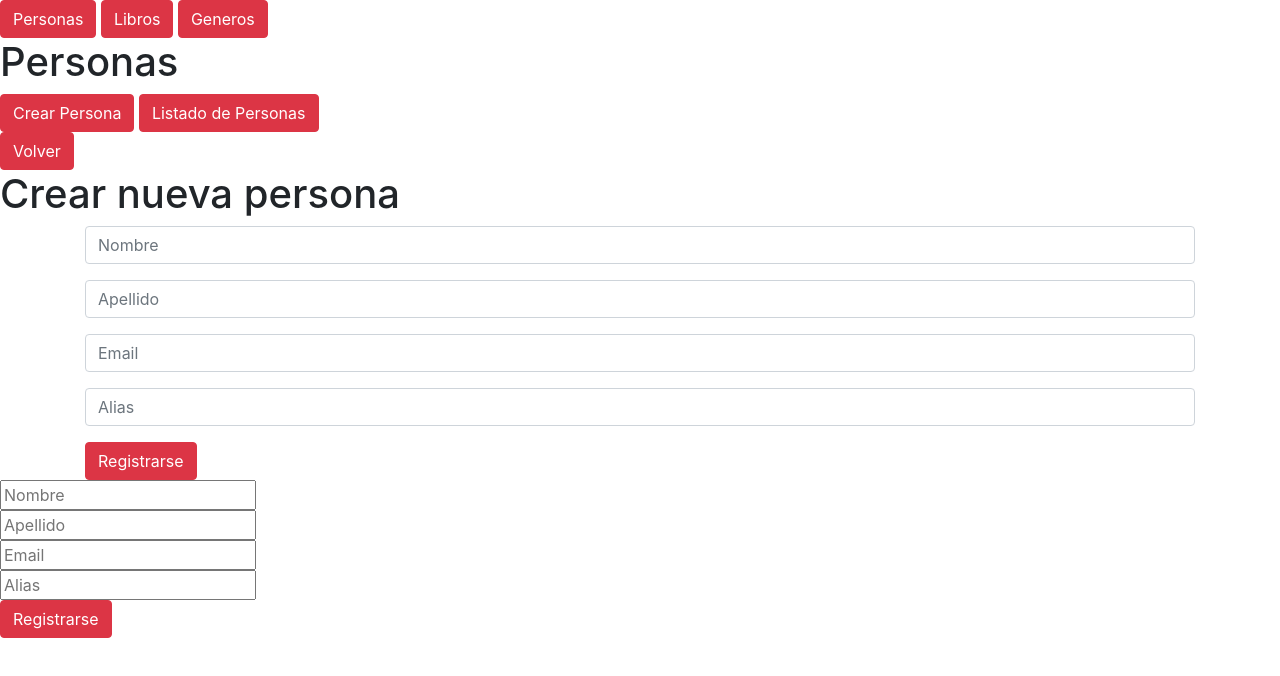
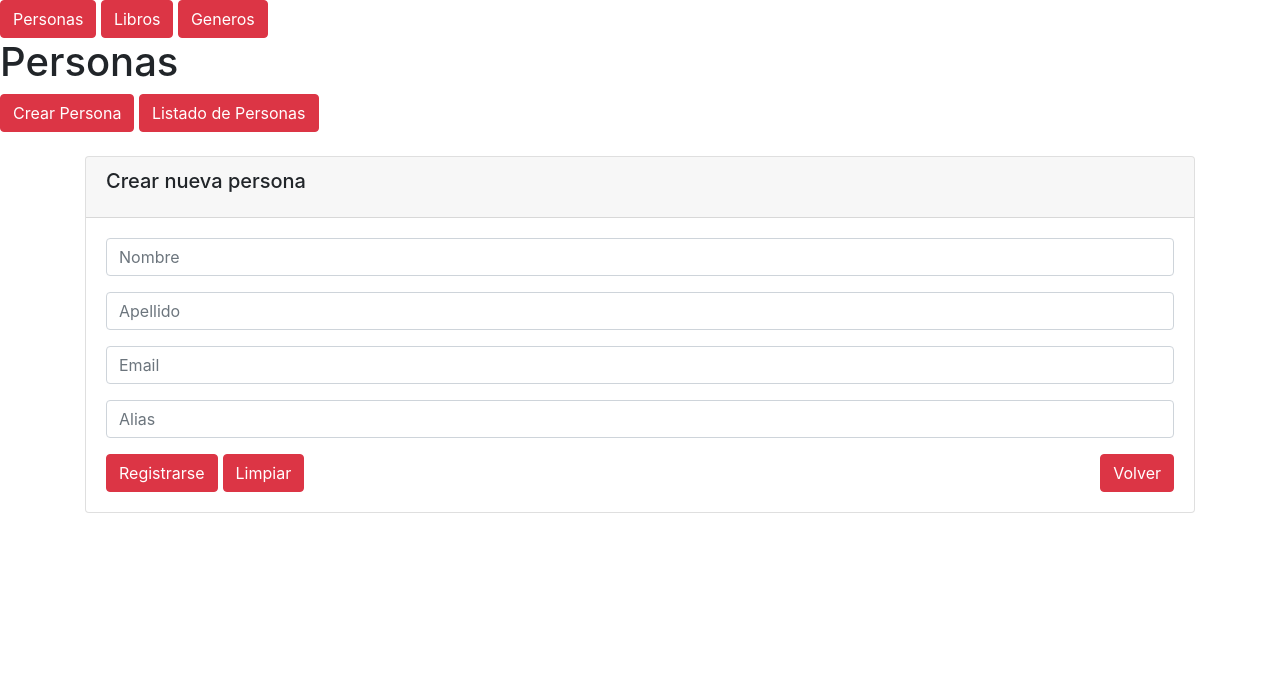
Before and after one commit to julian119988/donde-estan-mis-libros-front-end, a React (Create React App) app: page /personas/creacion in a window 1280 px wide. Shown: the top 676 px of the page. Built offline with nearby package versions, Linux system fonts and the light colour scheme.

Commit message:
Un poco de bootstrap en creacion persona

```diff
--- a/src/Components/Persona/CreacionPersona/CreacionPersona.js
+++ b/src/Components/Persona/CreacionPersona/CreacionPersona.js
@@ -6,9 +6,10 @@ import Container from "react-bootstrap/Container";
 import Row from "react-bootstrap/Row";
 import Col from "react-bootstrap/Col";
 import Form from "react-bootstrap/Form";
+import Card from "react-bootstrap/Card";
 
 function CreacionPersona() {
-  const [nuevoUsuario, setNuevoUsuario] = useState();
+  const [nuevoUsuario, setNuevoUsuario] = useState("");
   const history = useHistory();
 
   const nombreRef = useRef();
@@ -33,17 +34,13 @@ function CreacionPersona() {
     try {
       const response = await axios
         .post("http://localhost:3001/persona", {
-          nombre: nombre,
-          apellido: apellido,
-          email: email,
-          alias: alias,
+          nombre,
+          apellido,
+          email,
+          alias,
         })
-        .then(function (response) {
-          console.log(response);
-        })
-        .catch(function (error) {
-          console.log(error);
-        });
+        .then((res) => console.log(res))
+        .catch((error) => console.log(error));
     } catch (error) {
       console.log(error);
     }
@@ -51,15 +48,15 @@ function CreacionPersona() {
 
   return (
     <>
-      <div className="form">
-        <Button variant="danger" onClick={() => history.goBack()}>
-          Volver
-        </Button>
-        <div className="form">
-          <h1>Crear nueva persona</h1>
+      <br></br>
+      <br></br>
+
       <Container>
-            <Row>
-              <Col>
+        <Card>
+          <Card.Header>
+            <Card.Title>Crear nueva persona</Card.Title>
+          </Card.Header>
+          <Card.Body>
             <Form method="post" action="">
               <Form.Group>
                 <Form.Control
@@ -104,60 +101,24 @@ function CreacionPersona() {
               <Button variant="danger" type="submit" onClick={crearPersona}>
                 Registrarse
               </Button>
+              <Button
+                variant="danger"
+                type="reset"
+                style={{ marginLeft: "5px" }}
+              >
+                Limpiar
+              </Button>
+              <Button
+                variant="danger"
+                onClick={() => history.goBack()}
+                className="float-right"
+              >
+                Volver
+              </Button>
             </Form>
-              </Col>
-            </Row>
+          </Card.Body>
+        </Card>
       </Container>
-
-          <form action="" method="post" onSubmit={crearPersona}>
-            <div className="top-row">
-              <div className="field-wrap">
-                <input
-                  type="text"
-                  name="nombre"
-                  ref={nombreRef}
-                  onChange={comprobarCambios}
-                  placeholder="Nombre"
-                  required
-                />
-              </div>
-              <div className="field-wrap">
-                <input
-                  type="email"
-                  name="apellido"
-                  ref={apellidoRef}
-                  onChange={comprobarCambios}
-                  placeholder="Apellido"
-                  required
-                />
-              </div>
-              <div className="field-wrap">
-                <input
-                  type="text"
-                  name="email"
-                  ref={emailRef}
-                  onChange={comprobarCambios}
-                  placeholder="Email"
-                  required
-                />
-              </div>
-              <div className="field-wrap">
-                <input
-                  type="text"
-                  name="alias"
-                  ref={aliasRef}
-                  onChange={comprobarCambios}
-                  placeholder="Alias"
-                  required
-                />
-              </div>
-            </div>
-            <Button variant="danger" onClick={() => history.goBack()}>
-              Registrarse
-            </Button>
-          </form>
-        </div>
-      </div>
     </>
   );
 }
```
Lines whose indentation alone changed are shown as unchanged.
